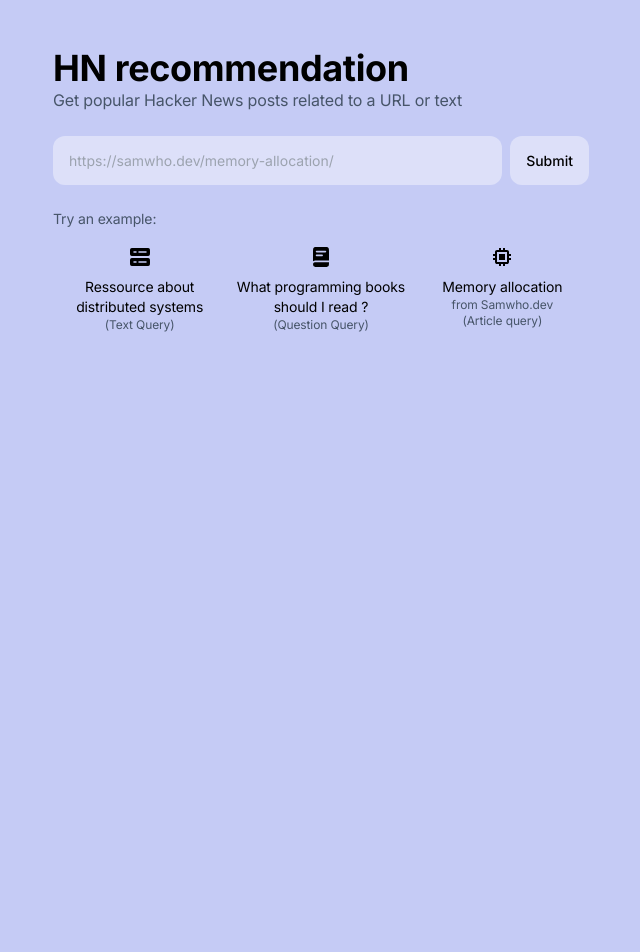
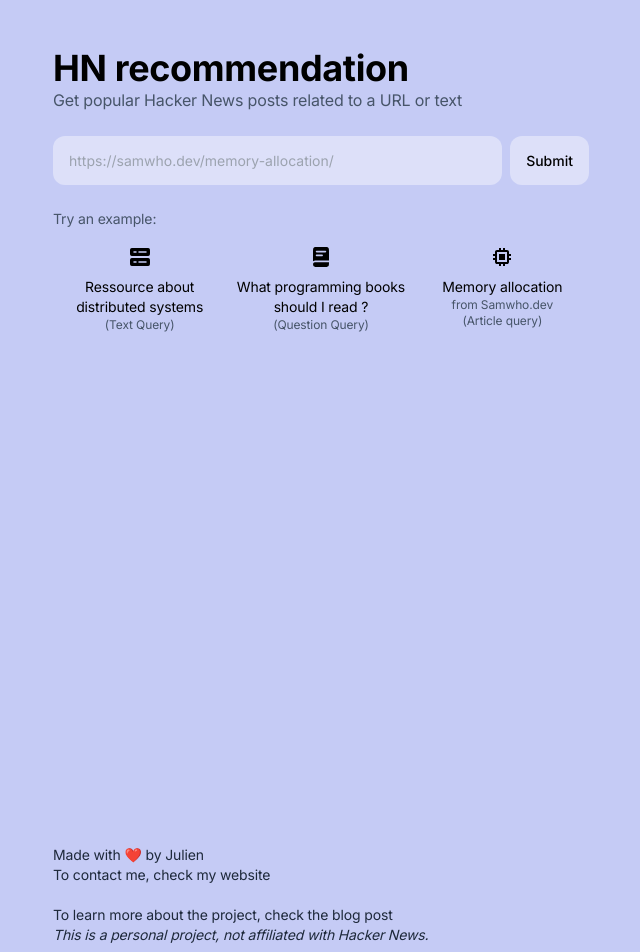
Before and after one commit to julien040/hn-recommendation-api, a Next.js app in the folder next/: page / in a window 1280 px wide. Shown: the top 952 px of the page, without its empty margins (319-959 px from the left). Before the commit the page ends 877 px from the top, so only its background shows below. Built offline with nearby package versions, Linux system fonts and the light colour scheme.

Commit message:
✨ Website all implemented

```diff
--- a/next/pages/_app.tsx
+++ b/next/pages/_app.tsx
@@ -1,6 +1,7 @@
 import "@/styles/globals.css";
 import type { AppProps } from "next/app";
 import { Inter } from "next/font/google";
+import Link from "next/link";
 
 const inter = Inter({ subsets: ["latin"] });
 
@@ -16,6 +17,35 @@ export default function App({ Component, pageProps }: AppProps) {
         }
       `}</style>
       <Component {...pageProps} />
+      <footer className="py-4 text-slate-800 text-sm">
+        <p>
+          Made with ❤️ by{" "}
+          <Link
+            className="hover:underline"
+            href="https://github.com/julien040/"
+          >
+            Julien
+          </Link>
+        </p>
+
+        <p>
+          To contact me,
+          <Link className="hover:underline" href="https://julienc.me/whoami">
+            {" "}
+            check my website
+          </Link>
+        </p>
+        <br />
+        <p>
+          To learn more about the project, check the{" "}
+          <Link className="hover:underline" href="https://julienc.me/whoami">
+            blog post
+          </Link>
+        </p>
+        <p className="italic">
+          This is a personal project, not affiliated with Hacker News.
+        </p>
+      </footer>
     </>
   );
 }
```
